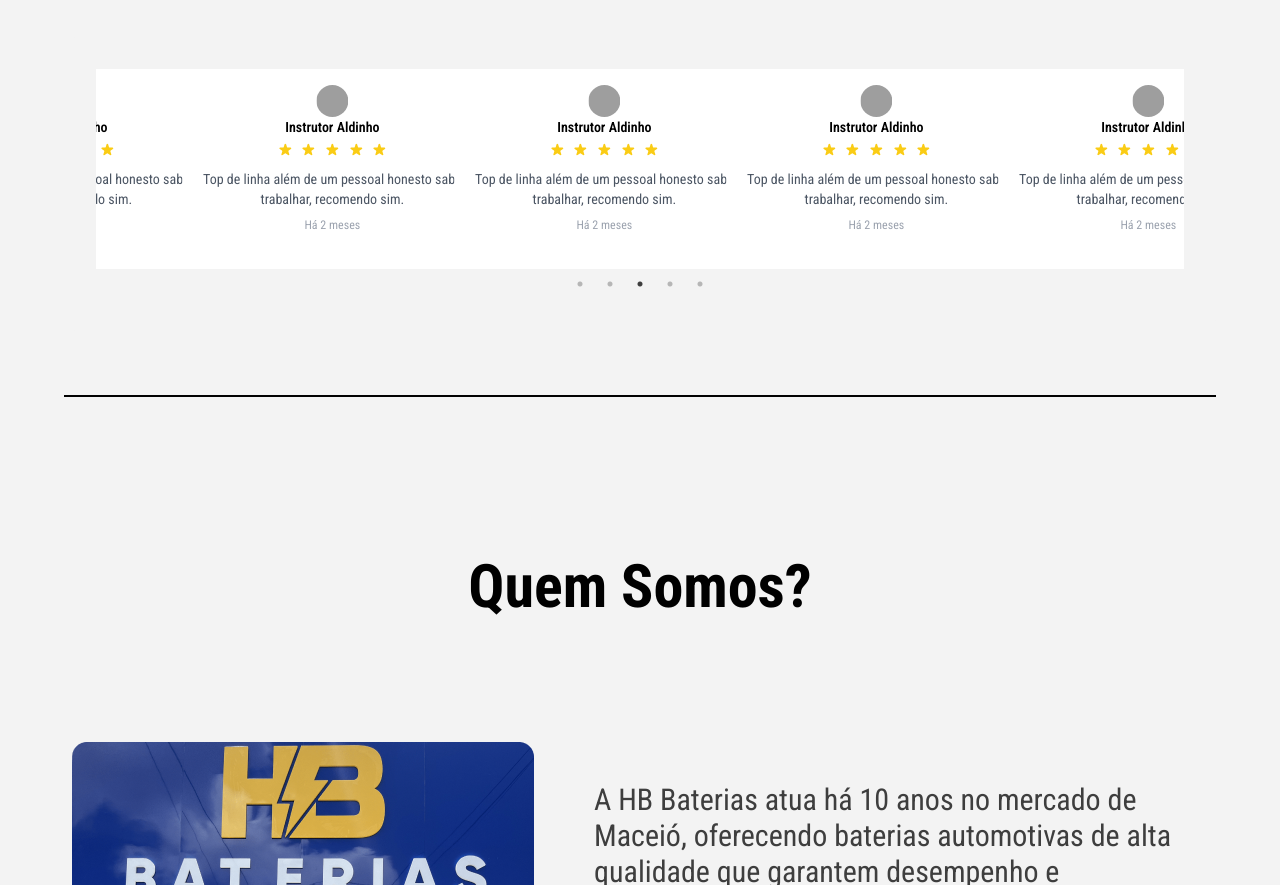
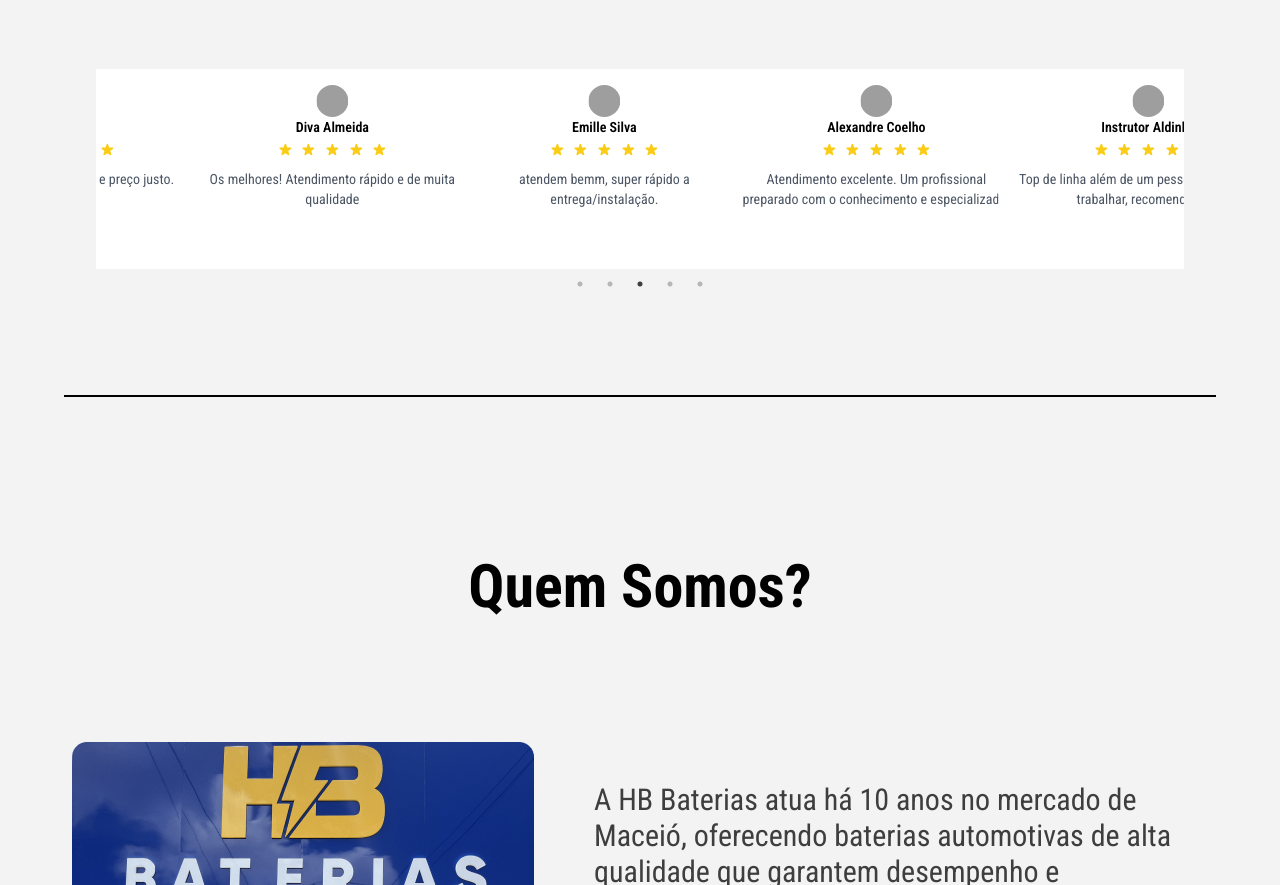
Before and after one commit to neusmoura07/HBbaterias, a website: page index.html in a window 1280 px wide. Shown: the part 2033-2918 px from the top of the page. Drawn offline with nearby package versions, Linux system fonts and the light colour scheme; grey boxes are pictures that could not be loaded.

Commit message:
Ajustes finais

```diff
--- a/index.html
+++ b/index.html
@@ -127,7 +127,7 @@
       <div class="ava-slider" style="font-family: Roboto Condensed;">
 
         <div class="lg:p-0 p-4 text-center">
-          <div class="google-review bg-white rounded-lg p-4 lg:h-[200px] lg:w-[300px] border-3 ">
+          <div class="google-review bg-white rounded-lg p-4 h-[180px] lg:h-[200px] lg:w-[300px] border-3 ">
             <div class="flex items-center mb-2">
               <img src="https://lh3.googleusercontent.com/a-/ALV-UjV8jheTjbuB1pnvogNO4zUbQsQdLENJy1ZCxd9-rBUqrEPsjDCdvA=w60-h60-p-rp-mo-ba3-br100" alt="User Avatar" class="w-8 h-8 rounded-full mr-2">
               <div>
@@ -153,16 +153,16 @@
               </div>
             </div>
             <p class="text-gray-600 text-sm mt-2">Top de linha além de um pessoal honesto sabe trabalhar, recomendo sim.</p>
-            <p class="text-gray-400 text-xs mt-2">Há 2 meses</p>
+
           </div>
         </div>
 
         <div class="lg:p-0 p-4 text-center">
-          <div class="google-review bg-white rounded-lg p-4 lg:h-[200px] lg:w-[300px] border-3 ">
+          <div class="google-review bg-white rounded-lg p-4 h-[180px] lg:h-[200px] lg:w-[300px] border-3 ">
             <div class="flex items-center mb-2">
-              <img src="https://lh3.googleusercontent.com/a-/ALV-UjV8jheTjbuB1pnvogNO4zUbQsQdLENJy1ZCxd9-rBUqrEPsjDCdvA=w60-h60-p-rp-mo-ba3-br100" alt="User Avatar" class="w-8 h-8 rounded-full mr-2">
+              <img src="https://lh3.googleusercontent.com/a/ACg8ocI_5Ds225cUvPGpzJ7YrUCOu6U3re46OVfeffyCNt0sfXwPXQ=w60-h60-p-rp-mo-br100" alt="User Avatar" class="w-8 h-8 rounded-full mr-2">
               <div>
-                <h3 class="font-semibold text-sm">Instrutor Aldinho</h3>
+                <h3 class="font-semibold text-sm">Casé Meiro</h3>
                 <div class="flex flex-row items-center space-x-1 text-yellow-400">
                   <!-- Estrelas aqui -->
                   <svg xmlns="http://www.w3.org/2000/svg" class="h-4 w-4 inline-block" viewBox="0 0 20 20" fill="currentColor">
@@ -183,17 +183,17 @@
                 </div>
               </div>
             </div>
-            <p class="text-gray-600 text-sm mt-2">Top de linha além de um pessoal honesto sabe trabalhar, recomendo sim.</p>
-            <p class="text-gray-400 text-xs mt-2">Há 2 meses</p>
+            <p class="text-gray-600 text-sm mt-2">Bom atendimento / serviço e preço justo. Recomendo.</p>
+
           </div>
         </div>
 
         <div class="lg:p-0 p-4 text-center">
-          <div class="google-review bg-white rounded-lg p-4 lg:h-[200px] lg:w-[300px] border-3 ">
+          <div class="google-review bg-white rounded-lg p-4 h-[180px] lg:h-[200px] lg:w-[300px] border-3 ">
             <div class="flex items-center mb-2">
-              <img src="https://lh3.googleusercontent.com/a-/ALV-UjV8jheTjbuB1pnvogNO4zUbQsQdLENJy1ZCxd9-rBUqrEPsjDCdvA=w60-h60-p-rp-mo-ba3-br100" alt="User Avatar" class="w-8 h-8 rounded-full mr-2">
+              <img src="https://lh3.googleusercontent.com/a-/ALV-UjV8XEui4lAZv6mOekM1JwX955SiR5v8FXTktnawZN-Ktsm1X-vW4g=w60-h60-p-rp-mo-br100" alt="User Avatar" class="w-8 h-8 rounded-full mr-2">
               <div>
-                <h3 class="font-semibold text-sm">Instrutor Aldinho</h3>
+                <h3 class="font-semibold text-sm">Diva Almeida</h3>
                 <div class="flex flex-row items-center space-x-1 text-yellow-400">
                   <!-- Estrelas aqui -->
                   <svg xmlns="http://www.w3.org/2000/svg" class="h-4 w-4 inline-block" viewBox="0 0 20 20" fill="currentColor">
@@ -214,17 +214,17 @@
                 </div>
               </div>
             </div>
-            <p class="text-gray-600 text-sm mt-2">Top de linha além de um pessoal honesto sabe trabalhar, recomendo sim.</p>
-            <p class="text-gray-400 text-xs mt-2">Há 2 meses</p>
+            <p class="text-gray-600 text-sm mt-2">Os melhores! Atendimento rápido e de muita qualidade</p>
+
           </div>
         </div>
 
         <div class="lg:p-0 p-4 text-center">
-          <div class="google-review bg-white rounded-lg p-4 lg:h-[200px] lg:w-[300px] border-3 ">
+          <div class="google-review bg-white rounded-lg p-4 h-[180px] lg:h-[200px] lg:w-[300px] border-3 ">
             <div class="flex items-center mb-2">
-              <img src="https://lh3.googleusercontent.com/a-/ALV-UjV8jheTjbuB1pnvogNO4zUbQsQdLENJy1ZCxd9-rBUqrEPsjDCdvA=w60-h60-p-rp-mo-ba3-br100" alt="User Avatar" class="w-8 h-8 rounded-full mr-2">
+              <img src="https://lh3.googleusercontent.com/a-/ALV-UjUkPD1MW8vT4LQmkfKu6KT0rpSBvi71Q1iF16qsju3-jx_uu2yD=w60-h60-p-rp-mo-br100" alt="User Avatar" class="w-8 h-8 rounded-full mr-2">
               <div>
-                <h3 class="font-semibold text-sm">Instrutor Aldinho</h3>
+                <h3 class="font-semibold text-sm">Emille Silva</h3>
                 <div class="flex flex-row items-center space-x-1 text-yellow-400">
                   <!-- Estrelas aqui -->
                   <svg xmlns="http://www.w3.org/2000/svg" class="h-4 w-4 inline-block" viewBox="0 0 20 20" fill="currentColor">
@@ -245,17 +245,17 @@
                 </div>
               </div>
             </div>
-            <p class="text-gray-600 text-sm mt-2">Top de linha além de um pessoal honesto sabe trabalhar, recomendo sim.</p>
-            <p class="text-gray-400 text-xs mt-2">Há 2 meses</p>
+            <p class="text-gray-600 text-sm mt-2">atendem bemm, super rápido a entrega/instalação.</p>
+
           </div>
         </div>
 
         <div class="lg:p-0 p-4 text-center">
-          <div class="google-review bg-white rounded-lg p-4 lg:h-[200px] lg:w-[300px] border-3 ">
+          <div class="google-review bg-white rounded-lg p-4 h-[180px] lg:h-[200px] lg:w-[300px] border-3 ">
             <div class="flex items-center mb-2">
-              <img src="https://lh3.googleusercontent.com/a-/ALV-UjV8jheTjbuB1pnvogNO4zUbQsQdLENJy1ZCxd9-rBUqrEPsjDCdvA=w60-h60-p-rp-mo-ba3-br100" alt="User Avatar" class="w-8 h-8 rounded-full mr-2">
+              <img src="https://lh3.googleusercontent.com/a-/ALV-UjVvmCjFE1OqM9sVS2WJyfcmR4IRTGKu9zbnWgIyUyJUWzMK6wk=w60-h60-p-rp-mo-br100" alt="User Avatar" class="w-8 h-8 rounded-full mr-2">
               <div>
-                <h3 class="font-semibold text-sm">Instrutor Aldinho</h3>
+                <h3 class="font-semibold text-sm">Alexandre Coelho</h3>
                 <div class="flex flex-row items-center space-x-1 text-yellow-400">
                   <!-- Estrelas aqui -->
                   <svg xmlns="http://www.w3.org/2000/svg" class="h-4 w-4 inline-block" viewBox="0 0 20 20" fill="currentColor">
@@ -276,8 +276,8 @@
                 </div>
               </div>
             </div>
-            <p class="text-gray-600 text-sm mt-2">Top de linha além de um pessoal honesto sabe trabalhar, recomendo sim.</p>
-            <p class="text-gray-400 text-xs mt-2">Há 2 meses</p>
+            <p class="text-gray-600 text-sm mt-2">Atendimento excelente. Um profissional preparado com o conhecimento e especializado.</p>
+
           </div>
         </div>
       </div>
```
Also changed, not shown: src/output.css.
